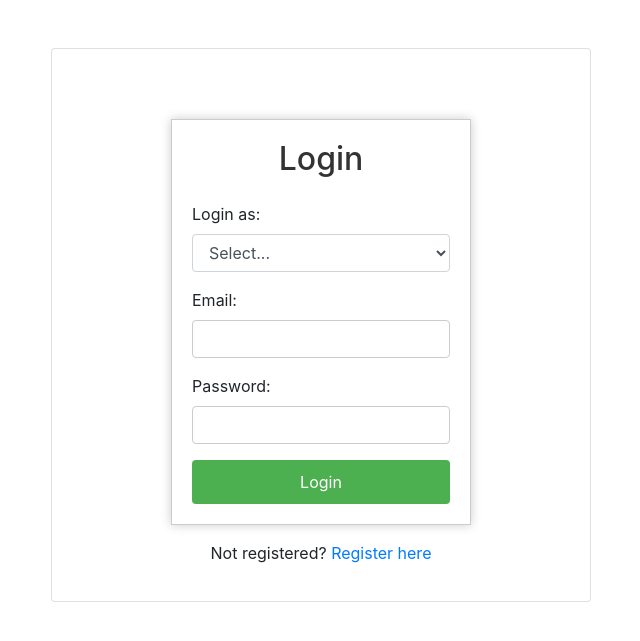
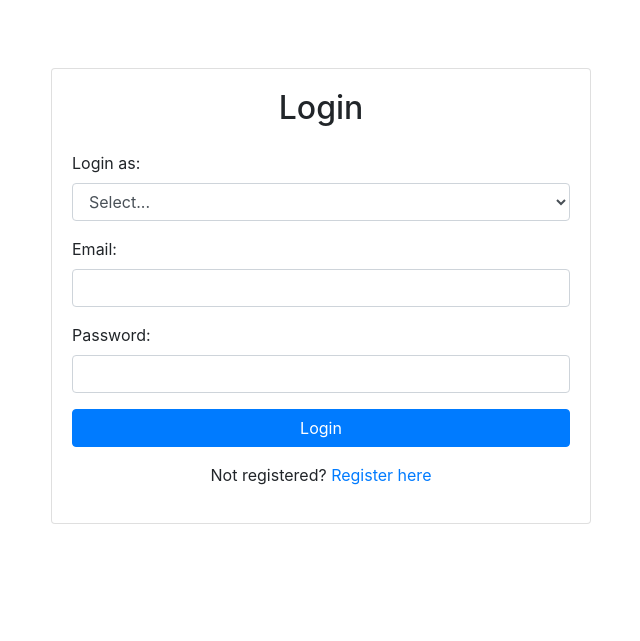
Before and after one commit to duaneash/OnlineAttendanceSystem, a PHP site: page / in a window 1280 px wide. Shown: the top 641 px of the page, without its empty margins (319-959 px from the left). Run offline with PHP 8.4, Linux system fonts and the light colour scheme.

Commit message:
Add files via upload

```diff
--- a/CSS/styles.css
+++ b/CSS/styles.css
@@ -1,81 +1,38 @@
 body {
-    font-family: Arial, sans-serif;
+    font-family: 'Roboto', sans-serif;
     margin: 0;
     padding: 0;
-    background-color: #f0f0f0;
+    background-color: #f8f9fa;
+    color: #212529;
+}
+
+.container {
+    max-width: 960px;
+    margin: auto;
+    padding: 20px;
 }
 
 h2 {
-    color: #333;
+    color: #212529;
+    margin-bottom: 20px;
 }
 
-form {
-    width: 90%;
-    max-width: 300px;
-    margin: 0 auto;
+.form-section {
+    background-color: #ffffff;
     padding: 20px;
-    background-color: #ffffff;
-    border: 1px solid #cccccc;
-    box-shadow: 0px 0px 10px #cccccc;
-    margin-top: 50px;
+    border-radius: 5px;
+    box-shadow: 0 0.5rem 1rem rgba(0, 0, 0, 0.15);
 }
 
-form input[type="text"], form input[type="email"], form input[type="password"], form select {
-    width: 100%;
-    padding: 10px;
-    margin-bottom: 10px;
-    border: 1px solid #cccccc;
-    box-sizing: border-box;
-}
-
-form input[type="submit"] {
-    width: 100%;
-    padding: 10px;
-    background-color: #4CAF50;
-    color: #ffffff;
-    border: none;
-    cursor: pointer;
-}
-
-form input[type="submit"]:hover {
-    background-color: #45a049;
-}
-
-table {
-    width: 90%;
-    margin: 50px auto;
-    border-collapse: collapse;
-}
-
-table, th, td {
-    border: 1px solid #cccccc;
-    padding: 10px;
-    text-align: center;
-}
-
-table th {
-    background-color: #4CAF50;
-    color: white;
+.table-section {
+    margin-top: 20px;
+    background-color: #ffffff;
+    padding: 20px;
+    border-radius: 5px;
+    box-shadow: 0 0.5rem 1rem rgba(0, 0, 0, 0.15);
 }
 
 .error-message {
     text-align: center;
     color: red;
 }
-
-.attendance-marking {
-    width: 90%;
-    max-width: 300px;
-    margin: 0 auto;
-    padding: 20px;
-    background-color: #ffffff;
-    border: 1px solid #cccccc;
-    box-shadow: 0px 0px 10px #cccccc;
-    margin-top: 50px;
-}
-
-@media (max-width: 600px) {
-    form, table, .attendance-marking {
-        width: 100%;
-    }
-}
```
